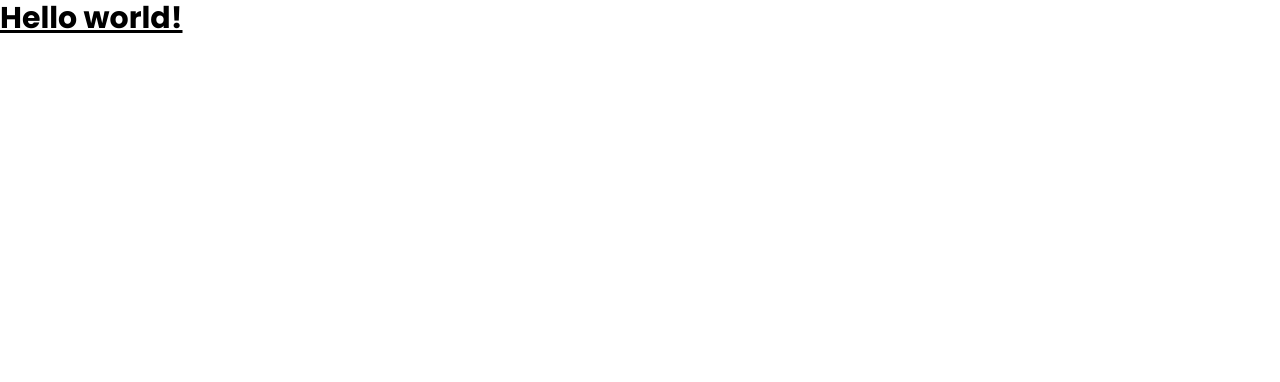
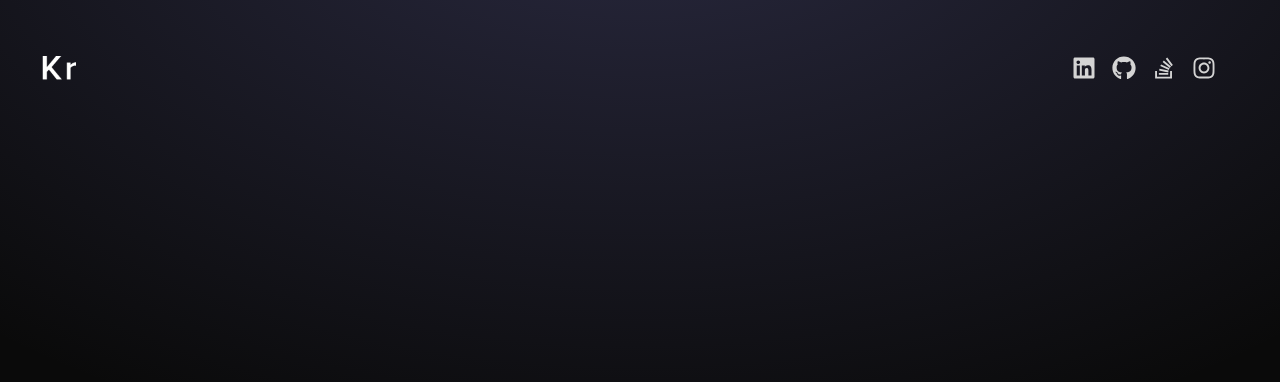
Before and after one commit to Pratik1031/Portfolio, a React (Vite) app in the folder client/: page / in a window 1280 px wide. Shown: the top 382 px of the page. Built offline with nearby package versions, Linux system fonts and the light colour scheme.

Commit message:
Navbar Added

```diff
--- a/client/src/App.jsx
+++ b/client/src/App.jsx
@@ -1,7 +1,13 @@
+import Navbar from "./components/Navbar";
+
 const App = () => {
   return (
-    <div>
-      <h1 className="text-3xl font-bold underline">Hello world!</h1>
+    <div className="overflow-x-hidden text-neutral-300 antialiased selection:bg-cyan-300 selection:text-cyan-900">
+      <div className="fixed top-0 -z-10 h-full w-full"></div>
+      <div className="absolute top-0 z-[-2] h-screen w-screen bg-neutral-950 bg-[radial-gradient(ellipse_80%_80%_at_50%_-20%,rgba(120,119,198,0.3),rgba(255,255,255,0))]"></div>
+      <div className="container mx-auto px-8">
+        <Navbar />
+      </div>
     </div>
   );
 };
--- a/client/src/components/Navbar.jsx
+++ b/client/src/components/Navbar.jsx
@@ -1,5 +1,25 @@
+import logo from "../assets/kevinRushLogo.png";
+import { FaLinkedin, FaStackOverflow } from "react-icons/fa";
+import { FaGithub } from "react-icons/fa";
+import { FaInstagram } from "react-icons/fa";
+
 const Navbar = () => {
-  return <div>Navbar</div>;
+  return (
+    <nav className="mb-20 flex items-center justify-between py-6">
+      {/* Logo */}
+      <div className="flex flex-shrink-0 items-center">
+        <img src={logo} className="mx-2 w-10" alt="logo" />
+      </div>
+
+      {/* Social Icons */}
+      <div className="m-8 flex items-center justify-center gap-4 text-2xl">
+        <FaLinkedin />
+        <FaGithub />
+        <FaStackOverflow />
+        <FaInstagram />
+      </div>
+    </nav>
+  );
 };
 
 export default Navbar;
```
